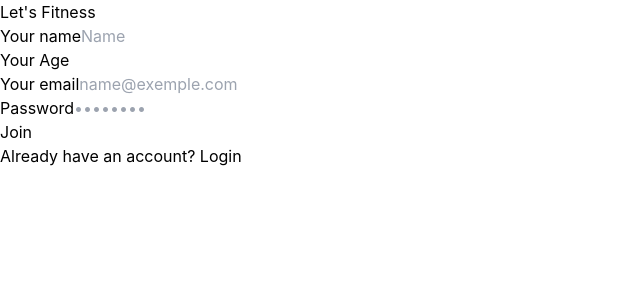
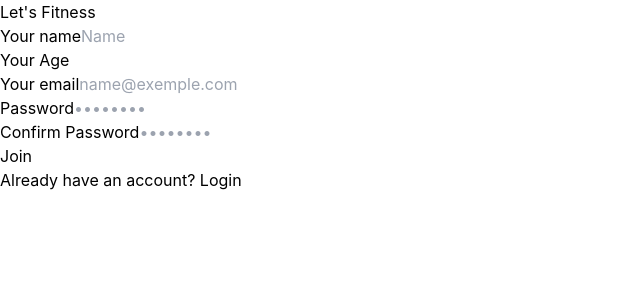
Before and after one commit to caiomelotec/nutri-client, a React (Vite) app: page /register in a window 1280 px wide. Shown: the top 300 px of the page, without its empty margins (0-640 px from the left). Built offline with nearby package versions, Linux system fonts and the light colour scheme.

Commit message:
confirmPassword schema and logic

```diff
--- a/src/components/Register.tsx
+++ b/src/components/Register.tsx
@@ -24,6 +24,7 @@ export const Register = () => {
 
   const processForm: SubmitHandler<RegisterFormInputs> = async (data) => {
     try {
+      console.log(data);
       await axios.post("http://localhost:8080/register", data, {
         withCredentials: true,
       });
@@ -134,6 +135,27 @@ export const Register = () => {
                 )}
               </div>
 
+              <div>
+                <label
+                  htmlFor="password"
+                  className="block mb-2 text-sm font-medium text-gray-900 dark:text-white"
+                >
+                  Confirm Password
+                </label>
+                <input
+                  type="password"
+                  id="confirmPassword"
+                  {...register("confirmPassword")}
+                  placeholder="••••••••"
+                  className="bg-gray-50 border border-gray-300 text-gray-900 sm:text-sm rounded-lg focus:ring-primary-600 focus:border-primary-600 block w-full p-2.5 dark:bg-gray-700 dark:border-gray-600 dark:placeholder-gray-400 dark:text-white dark:focus:ring-blue-500 dark:focus:border-blue-500"
+                />
+                {errors.confirmPassword?.message && (
+                  <p className="ml-1 mt-1 text-sm text-red-500">
+                    {errors.confirmPassword.message}
+                  </p>
+                )}
+              </div>
+
               <button
                 disabled={isSubmitting}
                 className="w-full text-white bg-blue-600 hover:bg-primary-700 focus:ring-4 focus:outline-none focus:ring-primary-300 font-medium rounded-lg text-sm px-5 py-2.5 text-center dark:bg-primary-600 hover:bg-blue-800 dark:focus:ring-primary-800"
--- a/src/util/schema.ts
+++ b/src/util/schema.ts
@@ -4,10 +4,21 @@ export const RegisterFormSchema = z
   .object({
     name: z.string().min(1, { message: "Name is required" }),
     age: z.coerce.number().min(1, { message: "Age is required" }),
-    password: z.string().min(6, { message: "Password min length of 6 characters" }).max(12,{ message: "Password max length of 12 characters"}),
+    password: z
+      .string()
+      .min(6, { message: "Password min length of 6 characters" })
+      .max(12, { message: "Password max length of 12 characters" }),
+    confirmPassword: z
+      .string()
+      .min(6, { message: "Confirm Password min length of 6 characters" })
+      .max(12, { message: "Confirm Password max length of 12 characters" }),
     email: z
       .string()
       .min(1, { message: "Email is required" })
       .email("Invalid email address"),
   })
-  .required();
+  .required()
+  .refine((data) => data.password === data.confirmPassword, {
+    path: ["confirmPassword"],
+    message: "Password don't match",
+  });
```
